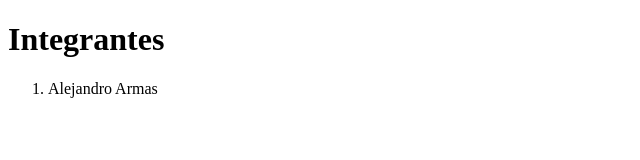
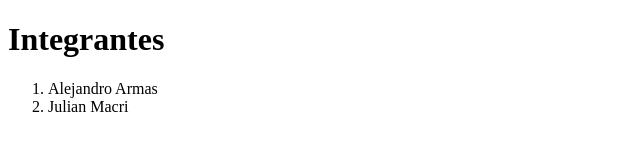
Before and after one commit to alearmas/actividad-git-flow, a plain HTML site: page index.html in a window 1280 px wide. Shown: the full height of the page, 0-640 px from the left. Drawn offline with Linux system fonts and the light colour scheme.

Commit message:
feature 2: se agrego nombre y css

```diff
--- a/index.html
+++ b/index.html
@@ -5,11 +5,13 @@
     <meta http-equiv="X-UA-Compatible" content="IE=edge">
     <meta name="viewport" content="width=device-width, initial-scale=1.0">
     <title>Actividad Git - Grupo 8</title>
+    <link rel="stylesheet" src="style.css">
 </head>
 <body>
     <h1>Integrantes</h1>
     <ol>
         <li>Alejandro Armas</li>
+        <li>Julian Macri</li>
     </ol>
 </body>
 </html>
--- /dev/null
+++ b/style.css
@@ -0,0 +1,4 @@
+li{
+	color: red;
+
+}
```
